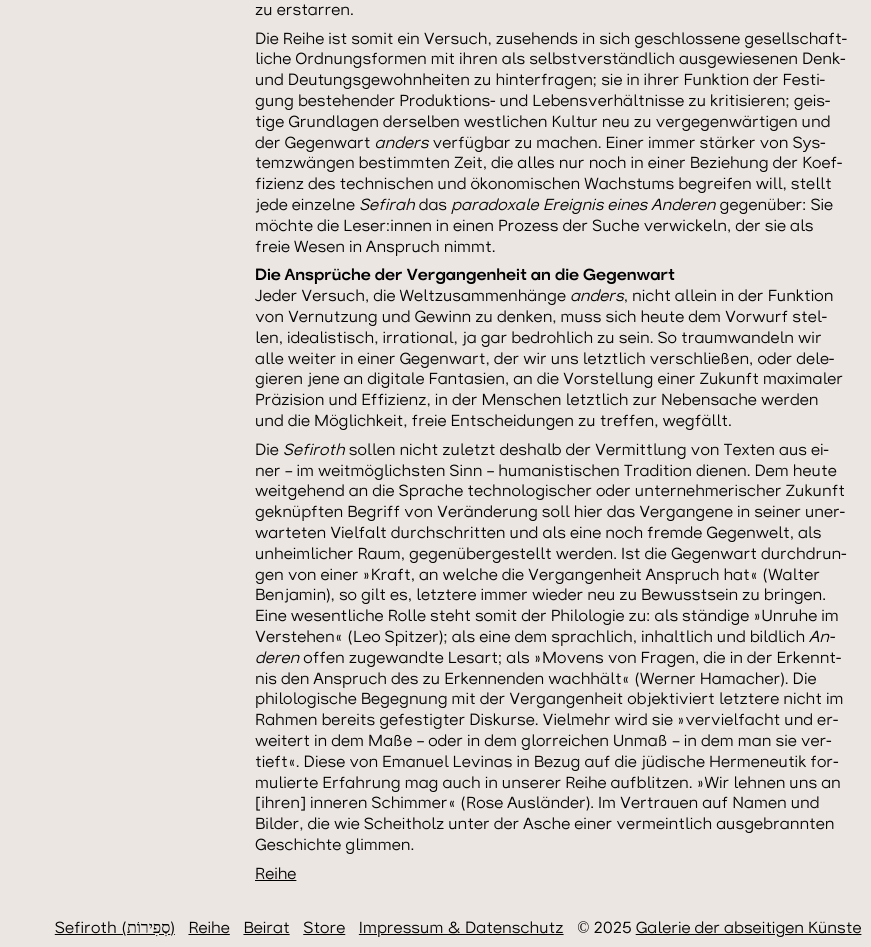
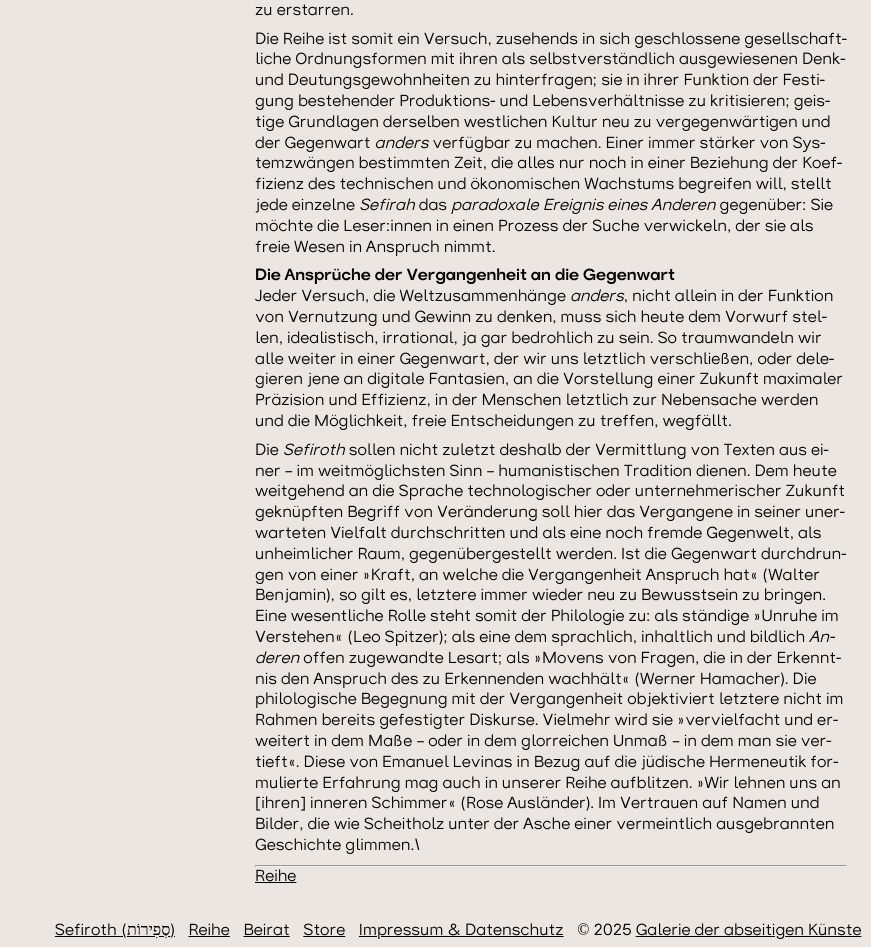
Before and after one commit to tniassorc/sefiroth-site, a Jekyll site: the page built from sefiroth.md, in a window 1280 px wide. Shown: the part 1359-2306 px from the top of the page, without its empty margins (409-1280 px from the left). Built offline with Jekyll 4.4.1, drawn with Linux system fonts in a browser that asks for light colours; some web fonts are replaced; a script that is not in the unit is left out.

Commit message:
Update Pages “sefiroth”

```diff
--- a/sefiroth.md
+++ b/sefiroth.md
@@ -20,4 +22,5 @@ Die Reihe ist somit ein Versuch, zusehends in sich geschlossene gesellschaftlich
 
 Jeder Versuch, die Weltzusammenhänge *anders*, nicht allein in der Funktion von Vernutzung und Gewinn zu denken, muss sich heute dem Vorwurf stellen, idealistisch, irrational, ja gar bedrohlich zu sein. So traumwandeln wir alle weiter in einer Gegenwart, der wir uns letztlich verschließen, oder delegieren jene an digitale Fantasien, an die Vorstellung einer Zukunft maximaler Präzision und Effizienz, in der Menschen letztlich zur Nebensache werden und die Möglichkeit, freie Entscheidungen zu treffen, wegfällt.
 
-Die *Sefiroth* sollen nicht zuletzt deshalb der Vermittlung von Texten aus einer – im weitmöglichsten Sinn – humanistischen Tradition dienen. Dem heute weitgehend an die Sprache technologischer oder unternehmerischer Zukunft geknüpften Begriff von Veränderung soll hier das Vergangene in seiner unerwarteten Vielfalt durchschritten und als eine noch fremde Gegenwelt, als unheimlicher Raum, gegenübergestellt werden. Ist die Gegenwart durchdrungen von einer »Kraft, an welche die Vergangenheit Anspruch hat« (Walter Benjamin), so gilt es, letztere immer wieder neu zu Bewusstsein zu bringen. Eine wesentliche Rolle steht somit der Philologie zu: als ständige »Unruhe im Verstehen« (Leo Spitzer); als eine dem sprachlich, inhaltlich und bildlich *Anderen* offen zugewandte Lesart; als »Movens von Fragen, die in der Erkenntnis den Anspruch des zu Erkennenden wachhält« (Werner Hamacher). Die philologische Begegnung mit der Vergangenheit objektiviert letztere nicht im Rahmen bereits gefestigter Diskurse. Vielmehr wird sie »vervielfacht und erweitert in dem Maße – oder in dem glorreichen Unmaß – in dem man sie vertieft«. Diese von Emanuel Levinas in Bezug auf die jüdische Hermeneutik formulierte Erfahrung mag auch in unserer Reihe aufblitzen. »Wir lehnen uns an \[ihren] inneren Schimmer« (Rose Ausländer). Im Vertrauen auf Namen und Bilder, die wie Scheitholz unter der Asche einer vermeintlich ausgebrannten Geschichte glimmen.
+Die *Sefiroth* sollen nicht zuletzt deshalb der Vermittlung von Texten aus einer – im weitmöglichsten Sinn – humanistischen Tradition dienen. Dem heute weitgehend an die Sprache technologischer oder unternehmerischer Zukunft geknüpften Begriff von Veränderung soll hier das Vergangene in seiner unerwarteten Vielfalt durchschritten und als eine noch fremde Gegenwelt, als unheimlicher Raum, gegenübergestellt werden. Ist die Gegenwart durchdrungen von einer »Kraft, an welche die Vergangenheit Anspruch hat« (Walter Benjamin), so gilt es, letztere immer wieder neu zu Bewusstsein zu bringen. Eine wesentliche Rolle steht somit der Philologie zu: als ständige »Unruhe im Verstehen« (Leo Spitzer); als eine dem sprachlich, inhaltlich und bildlich *Anderen* offen zugewandte Lesart; als »Movens von Fragen, die in der Erkenntnis den Anspruch des zu Erkennenden wachhält« (Werner Hamacher). Die philologische Begegnung mit der Vergangenheit objektiviert letztere nicht im Rahmen bereits gefestigter Diskurse. Vielmehr wird sie »vervielfacht und erweitert in dem Maße – oder in dem glorreichen Unmaß – in dem man sie vertieft«. Diese von Emanuel Levinas in Bezug auf die jüdische Hermeneutik formulierte Erfahrung mag auch in unserer Reihe aufblitzen. »Wir lehnen uns an \[ihren] inneren Schimmer« (Rose Ausländer). Im Vertrauen auf Namen und Bilder, die wie Scheitholz unter der Asche einer vermeintlich ausgebrannten Geschichte glimmen.\
+<hr>
```
Also changed, not shown: other parts of sefiroth.md (+2 -0 lines).
